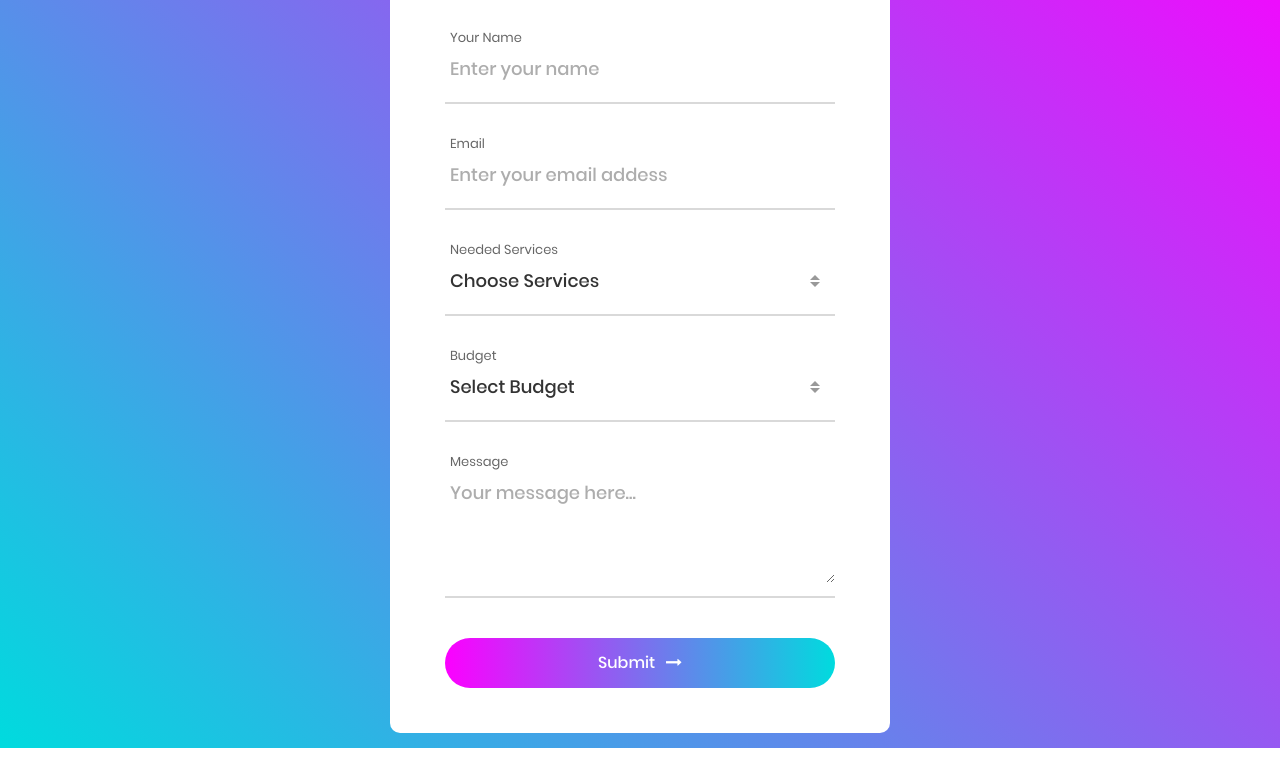
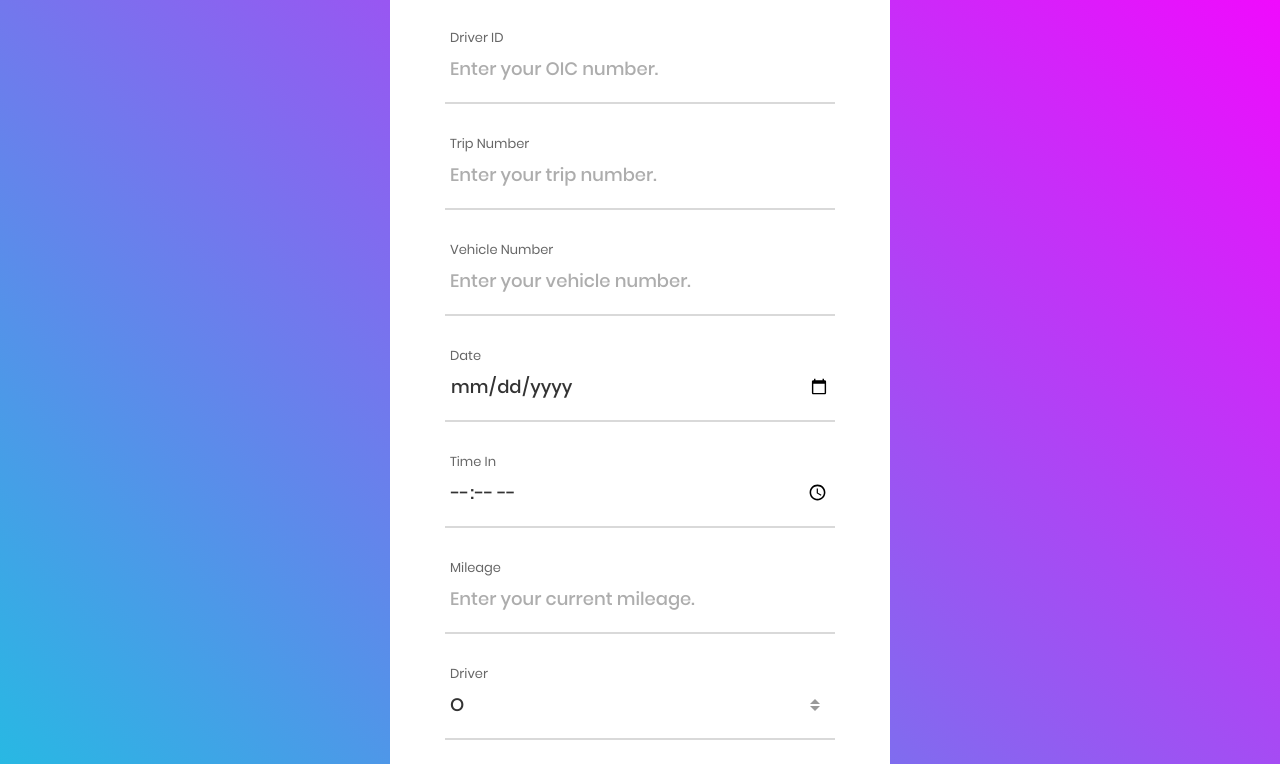
Before and after one commit to mkwinfr/mkwinfr.github.io, a plain HTML site: page index.html in a window 1280 px wide. Shown: the part 123-887 px from the top of the page. Drawn offline with Linux system fonts and the light colour scheme.

Commit message:
Add files via upload

```diff
--- a/index.html
+++ b/index.html
@@ -32,35 +32,59 @@
 		<div class="wrap-contact100">
 			<form class="contact100-form validate-form">
 				<span class="contact100-form-title">
-					Say Hello!
+					Activity Log
 				</span>
-
-				<div class="wrap-input100 validate-input" data-validate="Name is required">
-					<span class="label-input100">Your Name</span>
-					<input class="input100" type="text" name="name" placeholder="Enter your name">
+				<!-- Driver ID-->
+				<div class="wrap-input100 validate-input" data-validate="Driver ID is required">
+					<span class="label-input100">Driver ID</span>
+					<input class="input100" type="text" name="driverid" placeholder="Enter your OIC number.">
+					<span class="focus-input100"></span>
+				</div>
+				<!-- Trip Number-->
+				<div class="wrap-input100 validate-input" data-validate = "Valid email is required: ex@abc.xyz">
+					<span class="label-input100">Trip Number</span>
+					<input class="input100" type="text" name="tripnumber" placeholder="Enter your trip number.">
+					<span class="focus-input100"></span>
+				</div>
+				<!-- Vehicle-->
+				<div class="wrap-input100 validate-input" data-validate = "Valid email is required: ex@abc.xyz">
+					<span class="label-input100">Vehicle Number</span>
+					<input class="input100" type="text" name="vehicle" placeholder="Enter your vehicle number.">
 					<span class="focus-input100"></span>
 				</div>
 
+				<!-- Date -->
 				<div class="wrap-input100 validate-input" data-validate = "Valid email is required: ex@abc.xyz">
-					<span class="label-input100">Email</span>
-					<input class="input100" type="text" name="email" placeholder="Enter your email addess">
+					<span class="label-input100">Date</span>
+					<input class="input100" type="date" name="date">
 					<span class="focus-input100"></span>
 				</div>
-
+				<!-- Time In-->
+				<div class="wrap-input100 validate-input" data-validate = "Valid email is required: ex@abc.xyz">
+					<span class="label-input100">Time In</span>
+					<input class="input100" type="time" name="timein">
+					<span class="focus-input100"></span>
+				</div>
+				<!-- Mileage -->
+				<div class="wrap-input100 validate-input" data-validate = "Valid email is required: ex@abc.xyz">
+					<span class="label-input100">Mileage</span>
+					<input class="input100" type="text" name="mileage" placeholder="Enter your current mileage.">
+					<span class="focus-input100"></span>
+				</div>
+				<!-- Current Driver -->
 				<div class="wrap-input100 input100-select">
-					<span class="label-input100">Needed Services</span>
+					<span class="label-input100">Driver</span>
 					<div>
 						<select class="selection-2" name="service">
-							<option>Choose Services</option>
-							<option>Online Store</option>
-							<option>eCommerce Bussiness</option>
-							<option>UI/UX Design</option>
-							<option>Online Services</option>
+							<option>O</option>
+							<option>A</option>
+							<option>O/A</option>
+							<option>A/O</option>
 						</select>
 					</div>
 					<span class="focus-input100"></span>
 				</div>
-
+				<!-- Location -->
 				<div class="wrap-input100 input100-select">
 					<span class="label-input100">Budget</span>
 					<div>
@@ -73,13 +97,27 @@
 					</div>
 					<span class="focus-input100"></span>
 				</div>
-
+				<!-- Time Out -->
 				<div class="wrap-input100 validate-input" data-validate = "Message is required">
 					<span class="label-input100">Message</span>
 					<textarea class="input100" name="message" placeholder="Your message here..."></textarea>
 					<span class="focus-input100"></span>
 				</div>
+				<!-- POB -->
 
+				<!-- Purpose of Stop -->
+
+				<!-- Maintenance -->
+
+				<!-- Fuel -->
+
+				<!-- Food -->
+
+				<!-- Housing -->
+
+				<!-- Miscellaneous -->
+
+				<!-- Perdiem Paid -->
 				<div class="container-contact100-form-btn">
 					<div class="wrap-contact100-form-btn">
 						<div class="contact100-form-bgbtn"></div>
```
